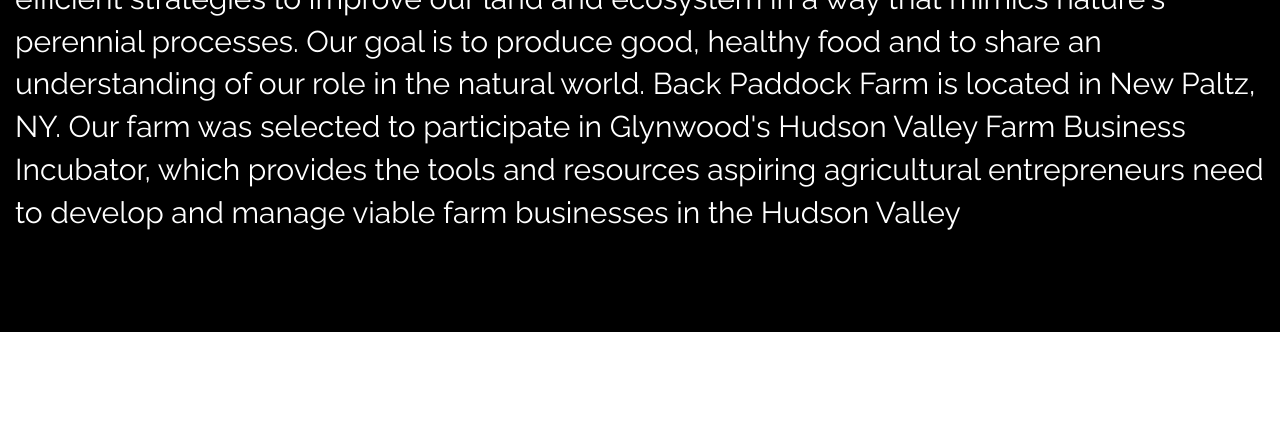
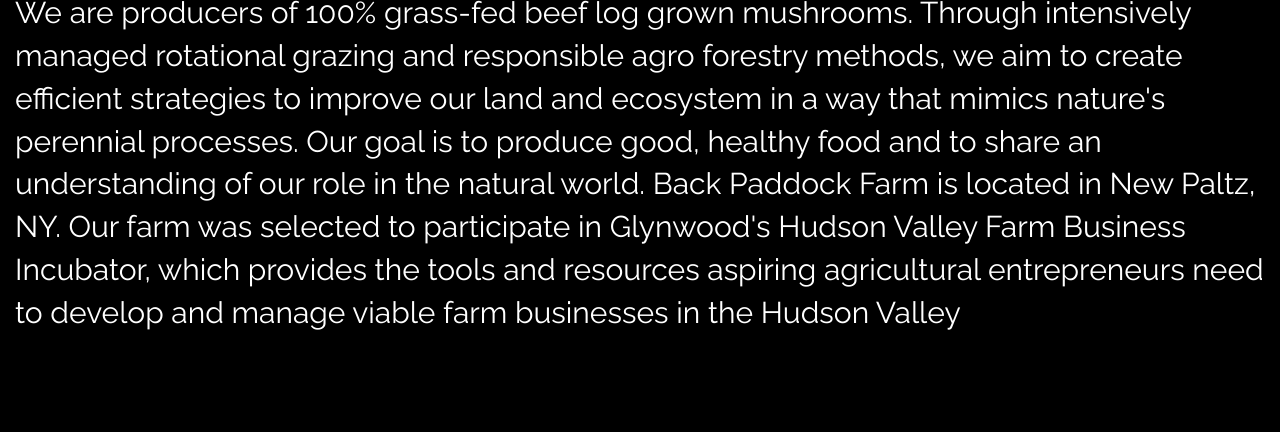
Before and after one commit to madelinekiss/WebClass, a plain HTML site: page BackPaddockFarm/index.html in a window 1280 px wide. Shown: the part 844-1276 px from the top of the page. Before the commit the page ends 1176 px from the top, so only its background shows below. Drawn offline with nearby package versions, Linux system fonts and the light colour scheme; a web font is replaced by a local one.

Commit message:
BackPaddockFarm

```diff
--- a/BackPaddockFarm/farm.css
+++ b/BackPaddockFarm/farm.css
@@ -80,7 +80,7 @@ p{
 }
 
   .about {padding-top:25px;height:1300px;color: black; background-color: white;}
-  .front {padding-top:25px;height:550px;color: white; background-color: black; position: relative; top: 500px;}
+  .front {padding-top:25px;height:550px;color: white; background-color: black; position: relative; top: 600px;}
   #section2 {padding-top:25px;height:700px;color: white; background-color: black;}
   #section3 {padding-top:25px;height:700px;color: black; background-color: #fff;}
   #section4 {padding-top:25px;height:700px;color: white; background-color: black;}
```
